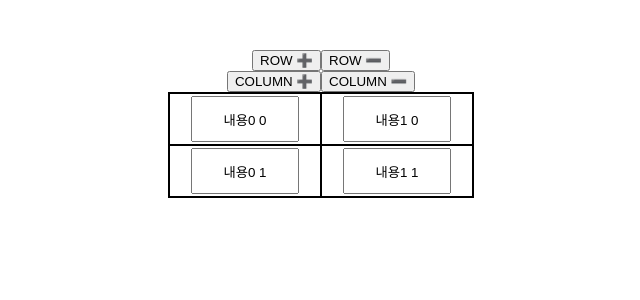
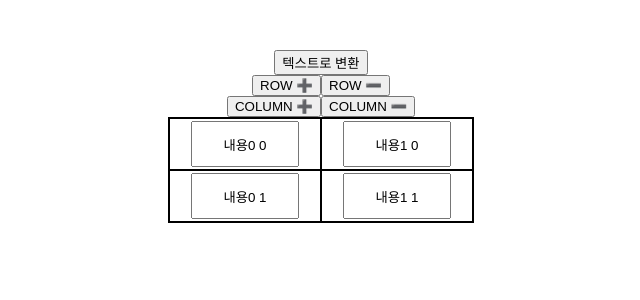
Before and after one commit to Barkshihun/table-to-text, a React (Vite) app: page / in a window 1280 px wide. Shown: the top 300 px of the page, without its empty margins (319-959 px from the left). Built offline with nearby package versions, Linux system fonts and the light colour scheme.

Commit message:
변환 버튼 구현

```diff
--- a/src/components/Desktop.tsx
+++ b/src/components/Desktop.tsx
@@ -1,29 +1,17 @@
 import { useState } from "react";
-import "../scss/Desktop.scss";
-import { faPlus, faMinus } from "@fortawesome/free-solid-svg-icons";
-import { FontAwesomeIcon } from "@fortawesome/react-fontawesome";
-import TableContents from "./TableContents";
+import Output from "./Output";
+import Table from "./Table";
 
 function Desktop() {
-  const [rows, setRows] = useState(2);
-  const [cols, setCols] = useState(2);
-  const onRowPlus = () => setRows((currentRow) => ++currentRow);
-  const onRowMinus = () => setRows((currentRow) => --currentRow);
-  const onColPlus = () => setCols((currentCol) => ++currentCol);
-  const onColMinus = () => setCols((currentCol) => --currentCol);
+  const [isTransform, setIsTransform] = useState(false);
+  const onTranform = () =>
+    setIsTransform((currentIsTransForm) => !currentIsTransForm);
   return (
     <main>
-      <div>
-        <button onClick={onRowPlus}>ROW ➕</button>
-        <button onClick={onRowMinus}>ROW ➖</button>
-      </div>
-      <div>
-        <button onClick={onColPlus}>COLUMN ➕</button>
-        <button onClick={onColMinus}>COLUMN ➖</button>
-      </div>
-      <table>
-        <TableContents rows={rows} cols={cols} />
-      </table>
+      <button onClick={onTranform}>
+        {isTransform ? "표로 가기" : "텍스트로 변환"}
+      </button>
+      {isTransform ? <Output /> : <Table />}
     </main>
   );
 }
--- a/src/components/Output.tsx
+++ b/src/components/Output.tsx
@@ -1,7 +1,9 @@
 function Output() {
   return (
     <>
-      <textarea cols={30} rows={10}></textarea>
+      <textarea cols={30} rows={10}>
+        아웃풋이다!!
+      </textarea>
     </>
   );
 }
--- /dev/null
+++ b/src/components/Table.tsx
@@ -0,0 +1,33 @@
+import { useState } from "react";
+import "../scss/Table.scss";
+import { faPlus, faMinus } from "@fortawesome/free-solid-svg-icons";
+import { FontAwesomeIcon } from "@fortawesome/react-fontawesome";
+import TableContents from "./TableContents";
+
+function Table() {
+  const [rows, setRows] = useState(2);
+  const [cols, setCols] = useState(2);
+  const [isTransform, setIsTransform] = useState(false);
+  const onRowPlus = () => setRows((currentRow) => ++currentRow);
+  const onRowMinus = () => setRows((currentRow) => --currentRow);
+  const onColPlus = () => setCols((currentCol) => ++currentCol);
+  const onColMinus = () => setCols((currentCol) => --currentCol);
+  const onTranform = () => setIsTransform(true);
+  return (
+    <>
+      <div>
+        <button onClick={onRowPlus}>ROW ➕</button>
+        <button onClick={onRowMinus}>ROW ➖</button>
+      </div>
+      <div>
+        <button onClick={onColPlus}>COLUMN ➕</button>
+        <button onClick={onColMinus}>COLUMN ➖</button>
+      </div>
+      <table>
+        <TableContents rows={rows} cols={cols} />
+      </table>
+    </>
+  );
+}
+
+export default Table;
```
Also changed, not shown: src/scss/Table.scss (renamed from src/scss/Desktop.scss).
